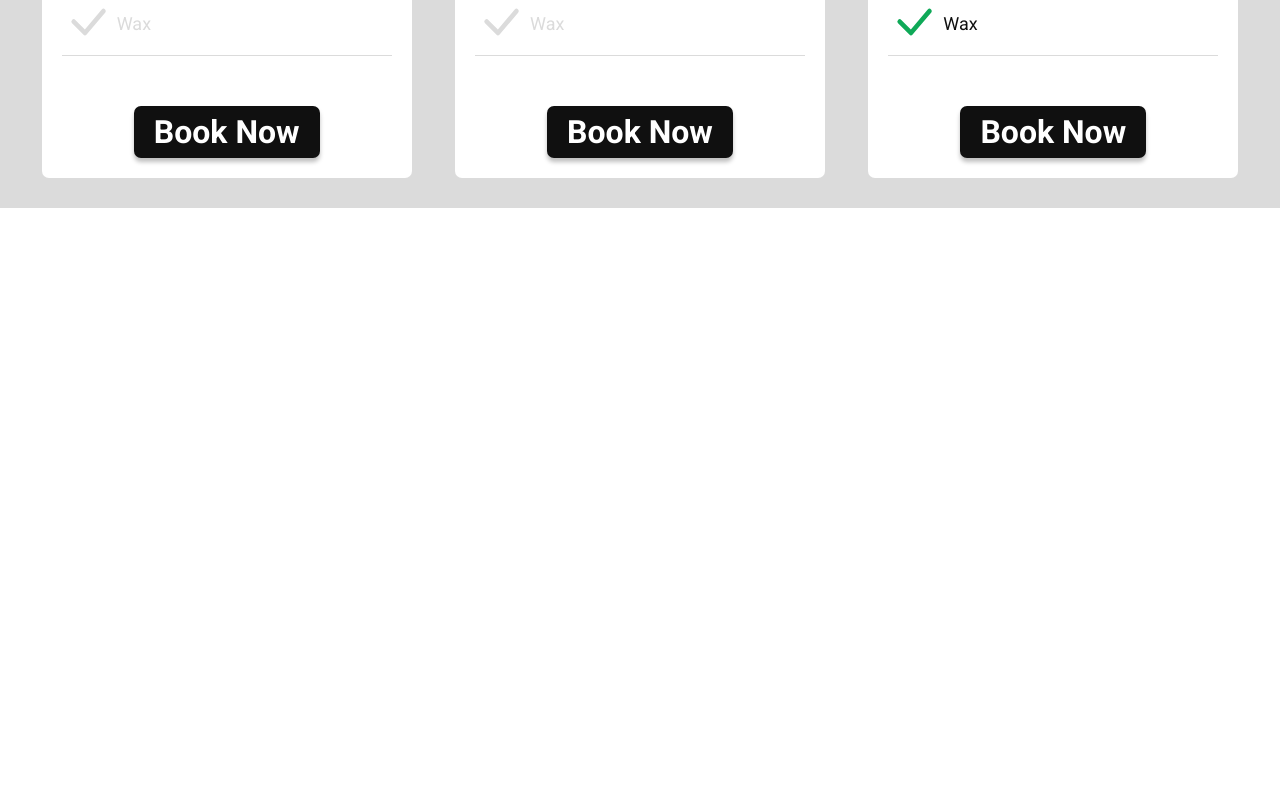
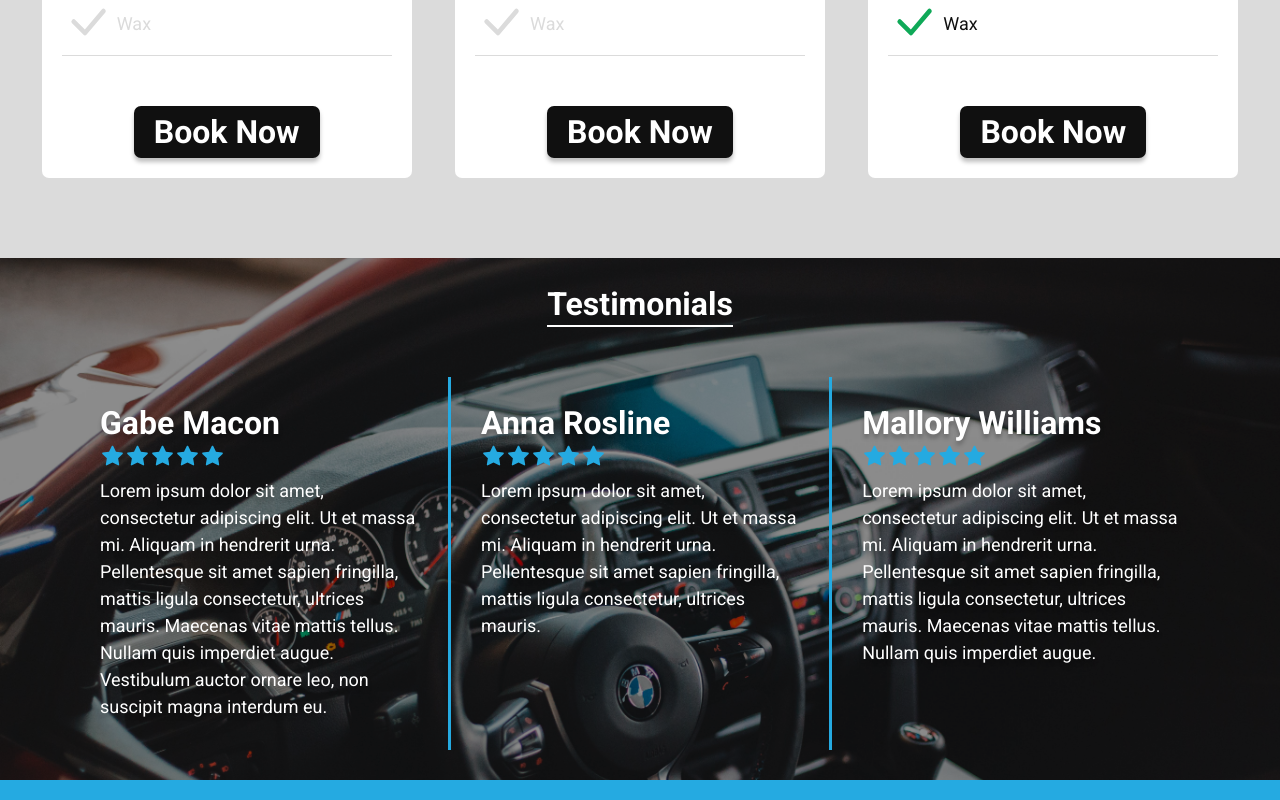
Before and after one commit to djcade32/mobile-auto-detailing-website, a React (Vite) app: page / in a window 1280 px wide. Shown: the part 2068-2868 px from the top of the page. Before the commit the page ends 2276 px from the top, so only its background shows below. Built offline with nearby package versions, Linux system fonts and the light colour scheme.

Commit message:
Testimonial section desktop view complete

```diff
--- a/package.json
+++ b/package.json
@@ -12,7 +12,8 @@
   "dependencies": {
     "react": "^18.2.0",
     "react-dom": "^18.2.0",
-    "react-icons": "^4.11.0"
+    "react-icons": "^4.11.0",
+    "uuid": "^9.0.1"
   },
   "devDependencies": {
     "@types/react": "^18.2.15",
--- a/src/App.jsx
+++ b/src/App.jsx
@@ -3,6 +3,7 @@ import Hero from "./sections/hero/Hero";
 import Navbar from "./sections/navbar/Navbar";
 import Packages from "./sections/packages/Packages";
 import Services from "./sections/services/Services";
+import Testimonials from "./sections/testimonials/Testimonials";
 
 function App() {
   return (
@@ -11,6 +12,7 @@ function App() {
       <Hero />
       <Services />
       <Packages />
+      <Testimonials />
     </div>
   );
 }
--- a/src/components/packageCard/PackageCard.jsx
+++ b/src/components/packageCard/PackageCard.jsx
@@ -32,7 +32,7 @@ const PackageCard = ({ packageInfo }) => {
       <div className={styles.packageCard__content}>
         <div className={styles.packageCard__content_features}>
           {AllPackageFeatures.map((feature) => (
-            <div className={styles.packageCard__content_features_feature}>
+            <div key={feature} className={styles.packageCard__content_features_feature}>
               <div>
                 <BsCheckLg
                   size={50}
--- /dev/null
+++ b/src/components/testimonialCard/TestimonialCard.jsx
@@ -0,0 +1,21 @@
+import React from "react";
+
+import styles from "./TestimonialCard.module.css";
+
+import { AiFillStar } from "react-icons/ai";
+
+const TestimonialCard = ({ testimonial }) => {
+  return (
+    <div className={styles.testimonialCard}>
+      <p>{testimonial.name}</p>
+      <div>
+        {[...Array(5)].map((e, index) => (
+          <AiFillStar key={index} size={25} color="var(--accent)" />
+        ))}
+      </div>
+      <p>{testimonial.testimonial}</p>
+    </div>
+  );
+};
+
+export default TestimonialCard;
--- /dev/null
+++ b/src/components/testimonialCard/TestimonialCard.module.css
@@ -0,0 +1,17 @@
+.testimonialCard {
+    display: flex;
+    flex-direction: column;
+    width: 395px;
+    text-shadow: 0px 4px 4px rgba(0, 0, 0, 0.25);
+    row-gap: var(--spacing-5);
+    padding: var(--spacing-2) 0px;
+}
+
+.testimonialCard p:first-of-type {
+    font-size: var(--fontSize-header);
+    font-weight: bold;
+}
+
+.testimonialCard p:last-of-type {
+    line-height: 1.5;
+}
--- a/src/index.css
+++ b/src/index.css
@@ -23,6 +23,7 @@
 body {
     font-family: 'Roboto', sans-serif;
     font-size: 18px;
+    scroll-behavior: smooth;
 }
 
 .app__overlay {
--- a/src/sections/packages/Packages.jsx
+++ b/src/sections/packages/Packages.jsx
@@ -40,8 +40,8 @@ const Packages = () => {
     <div className={styles.packages}>
       <SectionHeader text="Packages" color="var(--primary)" />
       <div className={styles.packages__cards}>
-        {packagesData.map((p) => (
-          <PackageCard packageInfo={p} />
+        {packagesData.map((p, index) => (
+          <PackageCard key={index} packageInfo={p} />
         ))}
       </div>
     </div>
--- a/src/sections/packages/Packages.module.css
+++ b/src/sections/packages/Packages.module.css
@@ -11,6 +11,8 @@
     display: flex;
     width: 100%;
     justify-content: space-around;
+    margin-bottom: var(--spacing-1);
+
 }
 
 @media screen and (max-width: 805px) {
--- /dev/null
+++ b/src/sections/testimonials/Testimonials.jsx
@@ -0,0 +1,51 @@
+import React from "react";
+
+import styles from "./Testimonials.module.css";
+import SectionHeader from "../../components/sectionHeader/SectionHeader";
+import TestimonialCard from "../../components/testimonialCard/TestimonialCard";
+
+const testimonialsData = [
+  {
+    name: "Gabe Macon",
+    testimonial:
+      "Lorem ipsum dolor sit amet, consectetur adipiscing elit. Ut et massa mi. Aliquam in hendrerit urna. Pellentesque sit amet sapien fringilla, mattis ligula consectetur, ultrices mauris. Maecenas vitae mattis tellus. Nullam quis imperdiet augue. Vestibulum auctor ornare leo, non suscipit magna interdum eu. ",
+  },
+  {
+    name: "Anna Rosline",
+    testimonial:
+      "Lorem ipsum dolor sit amet, consectetur adipiscing elit. Ut et massa mi. Aliquam in hendrerit urna. Pellentesque sit amet sapien fringilla, mattis ligula consectetur, ultrices mauris.",
+  },
+  {
+    name: "Mallory Williams",
+    testimonial:
+      "Lorem ipsum dolor sit amet, consectetur adipiscing elit. Ut et massa mi. Aliquam in hendrerit urna. Pellentesque sit amet sapien fringilla, mattis ligula consectetur, ultrices mauris. Maecenas vitae mattis tellus. Nullam quis imperdiet augue. ",
+  },
+];
+
+const Testimonials = () => {
+  return (
+    <div className={styles.testimonials}>
+      <div className="app__overlay" />
+      <div className={styles.testimonials__content}>
+        <SectionHeader text="Testimonials" color="white" />
+        <div className={styles.testimonials__content_testimonials}>
+          {testimonialsData.map((testimonial, index) => {
+            if (testimonialsData.length - 1 === index) {
+              return <TestimonialCard key={index} testimonial={testimonial} />;
+            } else {
+              return (
+                <>
+                  <TestimonialCard testimonial={testimonial} />
+                  <div className={styles.testimonials__content_testimonials_divider} />
+                </>
+              );
+            }
+          })}
+        </div>
+      </div>
+      <div style={{ backgroundColor: "var(--accent)", height: 20, position: "relative" }} />
+    </div>
+  );
+};
+
+export default Testimonials;
--- /dev/null
+++ b/src/sections/testimonials/Testimonials.module.css
@@ -0,0 +1,48 @@
+.testimonials {
+    /* height: 610px; */
+    background-image: url("../../assets/images/testimonal-bg2.jpg");
+    background-repeat: no-repeat;
+    background-size: cover;
+    background-attachment: fixed;
+    position: relative;
+    color: white;
+}
+
+.testimonials__content {
+    position: relative;
+    display: flex;
+    flex-direction: column;
+    align-items: center;
+    height: 100%;
+    padding: var(--spacing-2) 100px;
+}
+
+.testimonials__content_testimonials {
+    display: flex;
+    flex: 1;
+    width: 100%;
+    justify-content: space-between;
+    column-gap: var(--spacing-2);
+}
+
+.testimonials__content_testimonials_divider{
+    background-color: var(--accent);
+    width: 4px;
+}
+
+@media screen and (max-width: 1024px) {
+    .testimonials__content {
+        padding: var(--spacing-2) var(--spacing-1);
+    }
+}
+
+@media screen and (max-width: 805px) {
+    .testimonials__content_testimonials {
+       flex-direction: column;
+       align-items: center;
+    }
+
+    .testimonials__content_testimonials_divider{
+        display: none;
+    }
+}
```
Also changed, not shown: 1 other file (tests, documents, lock files or other folders).
